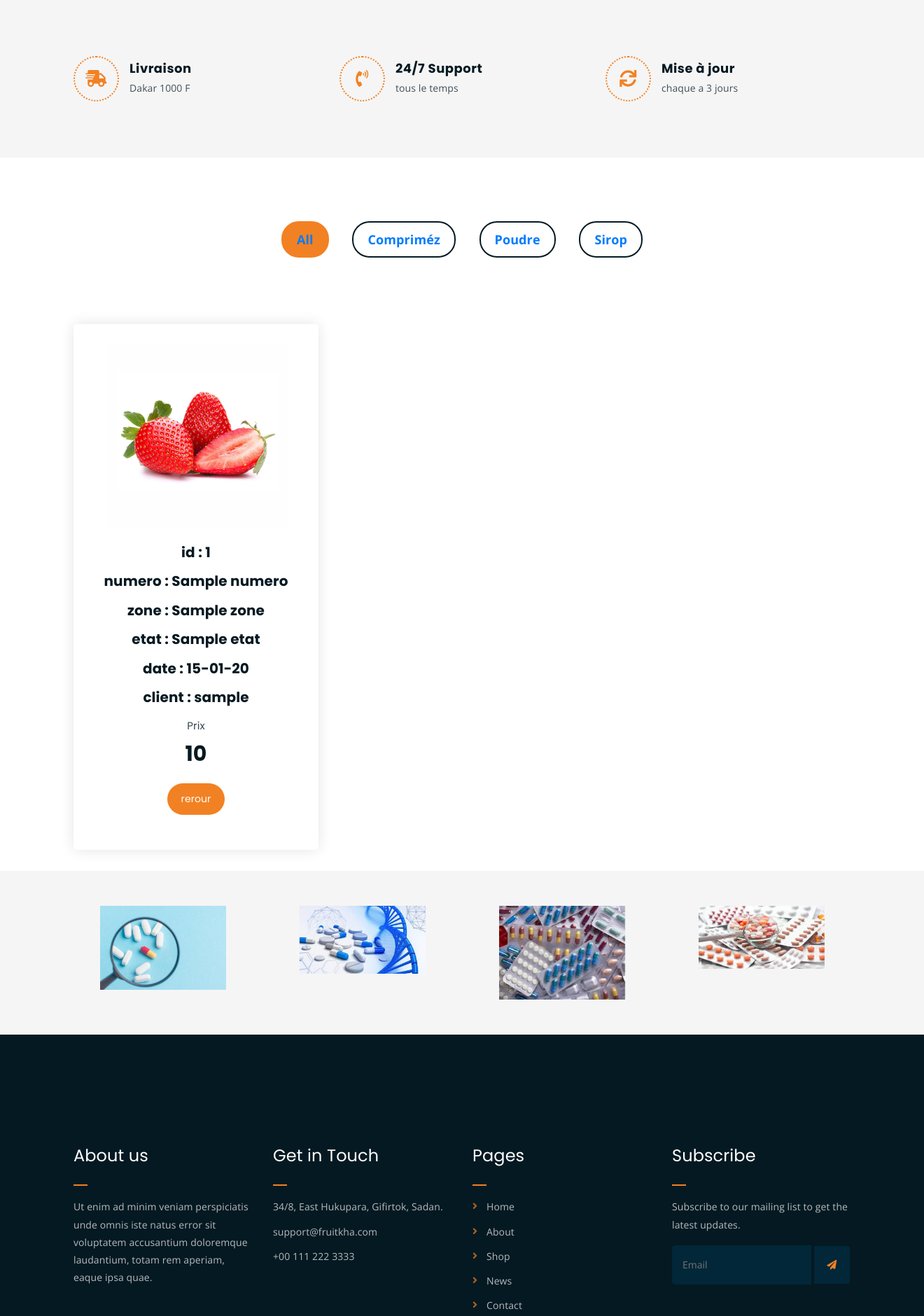
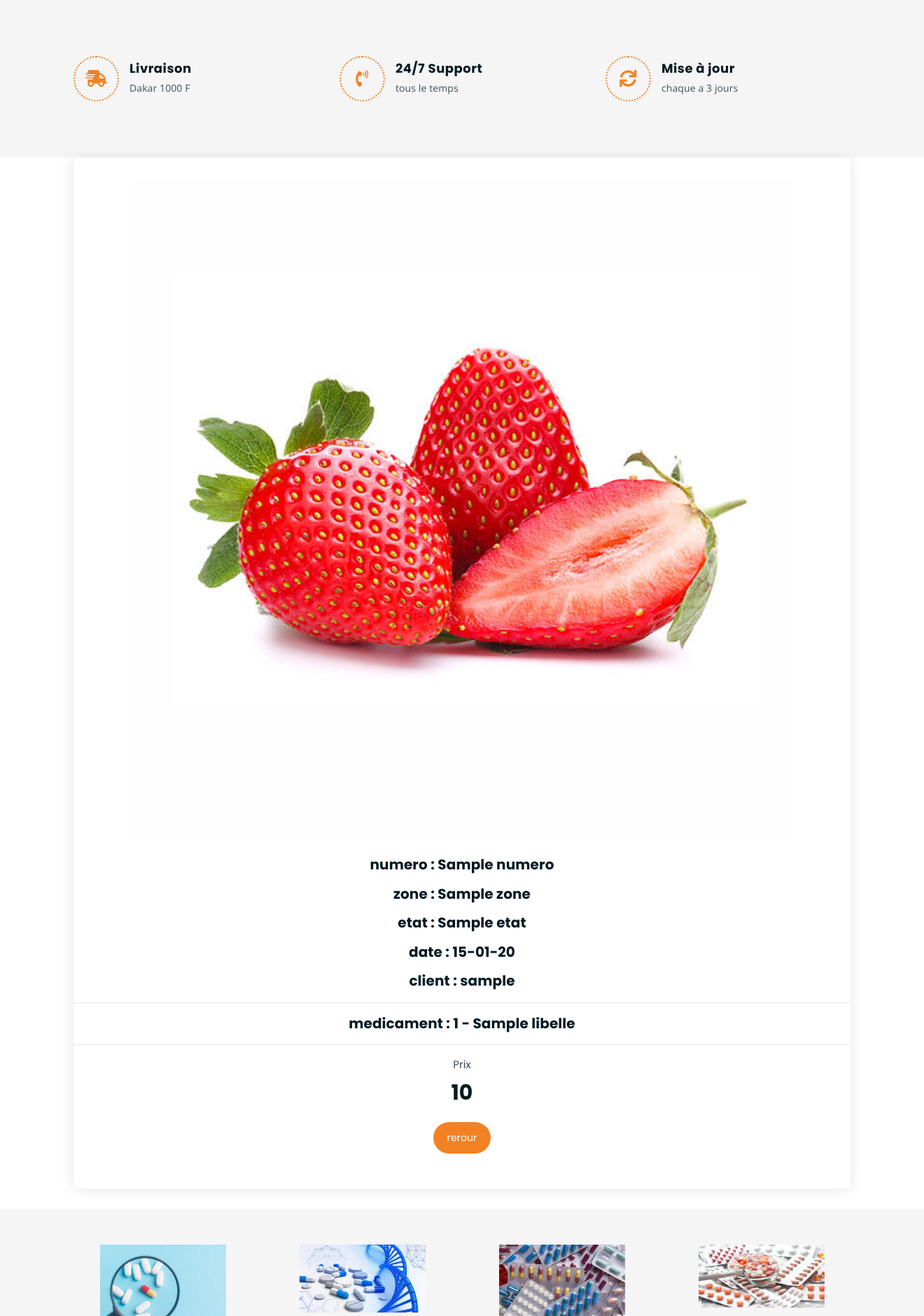
Before and after one commit to moussamamahamatissakha/pharmacie-en-ligne, a Symfony app: template templates/commande/details.html.twig in a window 1320 px wide; the page is wider, and only the part inside the window is pictured. Shown: the part 800-2680 px from the top of that part at 70% size. Run offline with Twig, Linux system fonts and the light colour scheme; the template is opened without the code that fills it: most values are stand-ins (such as "Sample title", 1, 10 or a date in 2020); some libraries are stand-ins or nearby versions.

Commit message:
search by libelle

```diff
--- a/src/Controller/CommandeController.php
+++ b/src/Controller/CommandeController.php
@@ -140,7 +140,7 @@ class CommandeController extends AbstractController
         $session->set('panier', []);
         return $this->redirectToRoute('app_test');
     }
-    ////
+
 
     ////
 
--- a/templates/base.html.twig
+++ b/templates/base.html.twig
@@ -73,15 +73,12 @@
 						<!-- logo -->
 
 						<!-- menu start -->
-						<nav class="main-menu">
+						<nav class="main-menu fs-1">
 							<ul>
-								<li class="current-list-item"><a href="{{path('app_test')}}">Home</a>
-									<ul class="sub-menu">
-										<li><a href="index.html">Static Home</a></li>
-										<li><a href="index_2.html">Slider Home</a></li>
-									</ul>
+								<li class="current-list-item "><a href="{{path('app_test')}}" class="text-lg fs-1">Home</a>
+
 								</li>
-								<li><a href="about.html">About</a></li>
+
 								<li><a href="#">Pages</a>
 									<ul class="sub-menu">
 										{% if is_granted('ROLE_ADMIN') %}
@@ -92,7 +89,7 @@
 										{% endif %}
 									</ul>
 								</li>
-								<li><a href="contact.html">Contact</a></li>
+
 
 								 {% if is_granted('IS_AUTHENTICATED_FULLY') %}
 									<li><a href="{{path("app_ordonnance")}}">Chat</a></li>
@@ -159,15 +156,17 @@
 		<div class="container">
 			<div class="row">
 				<div class="col-lg-12">
+					<form method="post" action="{{path('search_Medicament')}}" >
 						<span class="close-btn"><i class="fas fa-window-close"></i></span>
 						<div class="search-bar">
 							<div class="search-bar-tablecell">
 								<h3>Search For:</h3>
-							<input type="text" placeholder="Keywords">
+								<input  id="libelle" name="libelle" type="text" placeholder="Keywords">
 								<button type="submit">Search <i class="fas fa-search"></i></button>
 
 							</div>
 						</div>
+					</form>
 				</div>
 			</div>
 		</div>
@@ -243,19 +242,8 @@
 
 
 <!-- end advertisement section -->
-<br><br><br>
-  <div class="row">
-                <div class="col-md-12">
-                    <div class="product-filters">
-                        <ul>
-                            <li class="active" data-filter="" ><a href="{{path('app_test')}}">All</a></li>
-                            <li data-filter="" ><a href="{{path('all_comprimer')}}">Compriméz</a></li>
-                            <li data-filter="" ><a href="{{path('all_poudre')}}">Poudre</a></li>
-                            <li data-filter="" ><a href="{{path('all_sirop')}}">Sirop</a></li>
-                        </ul>
-                    </div>
-                </div>
-            </div>
+
+
 	  {% block container %}
 
       {% endblock  %}
--- a/templates/commande/details.html.twig
+++ b/templates/commande/details.html.twig
@@ -6,18 +6,30 @@
 
 	<div class="container ">
  <div class="row product-lists ">
-				<div class="col-lg-4 col-md-4 text-center strawberry ">
+				<div class="col-lg-12 col-md-4 text-center strawberry ">
 					<div class="single-product-item float-center">
 						<div class="product-image">
 							<a href="single-product.html"><img src="assets/img/products/product-img-1.jpg" alt=""></a>
 						</div>
-						<h3>id : {{commande.id}}</h3>
+
+
 						<h3>numero : {{commande.numero}}</h3>
 						<h3>zone : {{commande.zone}}</h3>
 						<h3>etat : {{commande.etat}}</h3>
 						<h3>date : {{commande.date|date('d-m-y')}}</h3>
 						<h3>client : {{commande.client.username}}</h3>
+						<hr>
+						{% for medicament in commande.getMedicaments %}
+							<h3>medicament : {{ medicament.id }} - {{ medicament.libelle }}</h3>
+
+						{% endfor %}
+
+
+						<hr>
 						<p class="product-price"><span>Prix</span> {{commande.prix}} </p>
+
+
+
 						<a href="{{path('all_commande')}}" class="cart-btn text-white">rerour</a>
 					</div>
 				</div>
--- a/templates/livreur/list.html.twig
+++ b/templates/livreur/list.html.twig
@@ -33,7 +33,7 @@
           <td>
             <input type="hidden" name="idCommande" value="{{idCommande}}">
              {% if livreur.etat == 'disponible' %}
-              <button class="text-white bg-primary" type="submit">Click</button>
+              <button class="btn text-white bg-primary" type="submit">Click</button>
              {% endif %}
           </td>
           </form>
--- a/templates/ordonnance/index.html.twig
+++ b/templates/ordonnance/index.html.twig
@@ -47,6 +47,8 @@
 
                 </div>
             </div>
+
+
               {% else %}
               <div class="d-flex flex-row justify-content-end mb-4">
               <div class="p-3 me-3 border" style="border-radius: 15px; background-color: #fbfbfb;">
```
Also changed, not shown: src/Controller/MedicamentController.php (+34 -2 lines), src/Controller/TestController.php (+11 -8 lines), templates/commande/index.html.twig (+4 -4 lines), templates/test/index.html.twig (+16 -1 lines), templates/test/test.html.twig (+1 -0 lines), public/uploads/images/7702508-6407aabb30fa5.jpg (added), public/uploads/images/liv2-6407a97501b1a.jpg (added), public/uploads/images/liv2-6407a9de84117.jpg (added), public/uploads/images/or1-6407aa6421694.png (added), public/uploads/images/or1-6407bfb5600f5.png (added), public/uploads/images/or1-6407ee9eecb42.png (added), public/uploads/images/ord2-pnd-6407bf414e5ed.jpg (added), public/uploads/images/ord2-pnd-6407ee324160b.jpg (added), public/uploads/images/safi-6407a8f8a39e0.jpg (added). Lines whose indentation alone changed are shown as unchanged.
